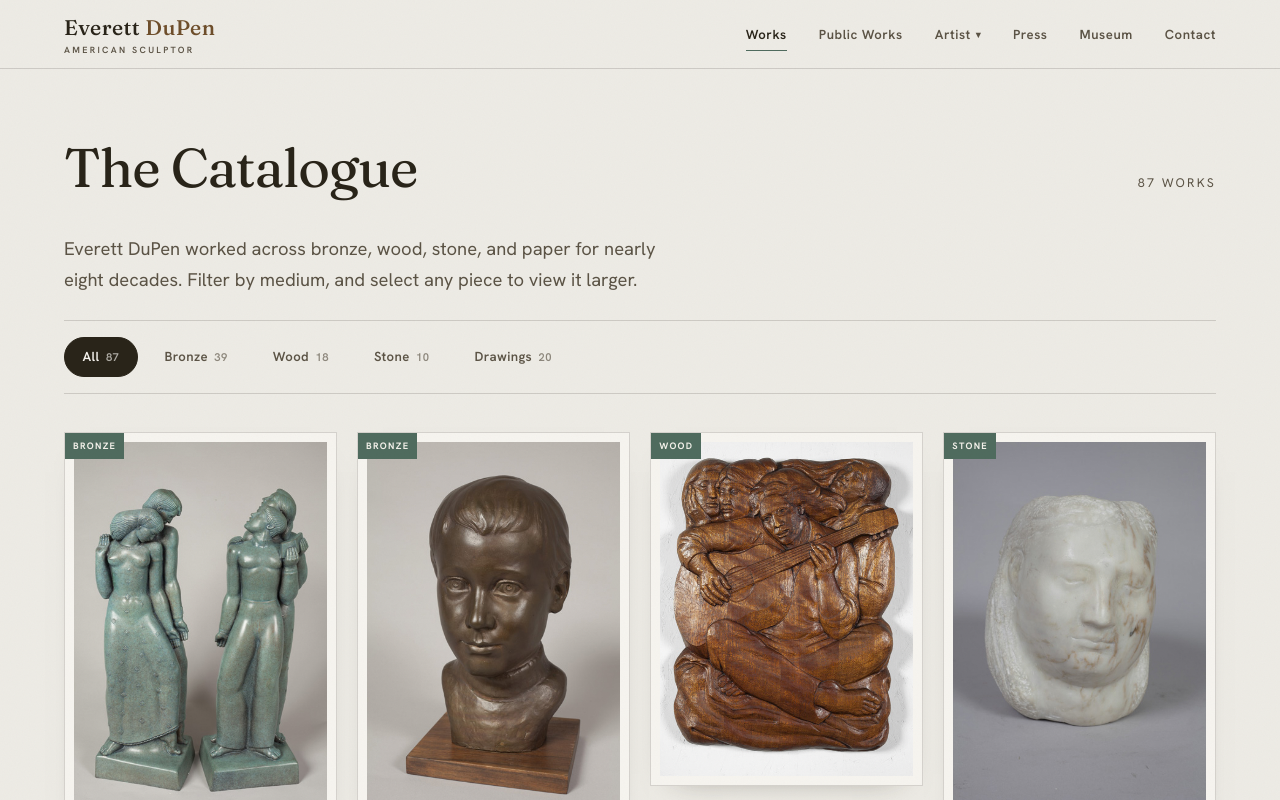
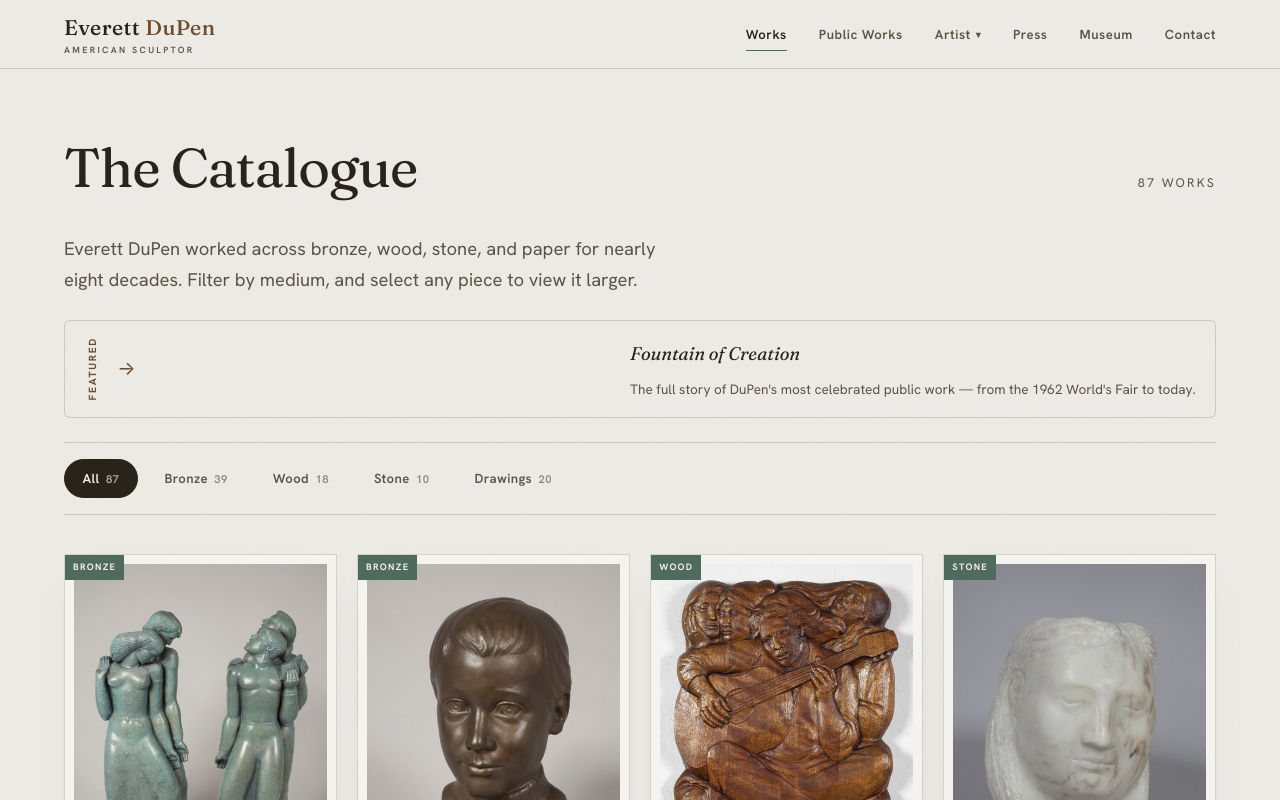
Before and after one commit to jasonburby-creator/everett-dupen, a Next.js app: page /works in a window 1280 px wide. Shown: the top 800 px of the page. Built offline with nearby package versions, Linux system fonts and the light colour scheme.

Commit message:
Add files via upload

```diff
--- a/app/works/page.tsx
+++ b/app/works/page.tsx
@@ -1,4 +1,5 @@
 import type { Metadata } from "next";
+import Link from "next/link";
 import WorksGallery from "@/components/WorksGallery";
 
 export const metadata: Metadata = {
@@ -18,6 +19,12 @@ export default function WorksPage() {
           Everett DuPen worked across bronze, wood, stone, and paper for nearly eight decades. Filter
           by medium, and select any piece to view it larger.
         </p>
+        <Link href="/works/fountain-of-creation" className="works-feature-link">
+          <span className="wfl-tag">Featured</span>
+          <span className="wfl-title">Fountain of Creation</span>
+          <span className="wfl-sub">The full story of DuPen's most celebrated public work — from the 1962 World's Fair to today.</span>
+          <span className="wfl-arrow" aria-hidden="true">→</span>
+        </Link>
         <WorksGallery />
       </div>
     </section>
```
